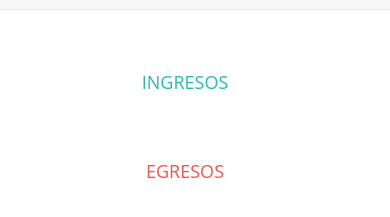
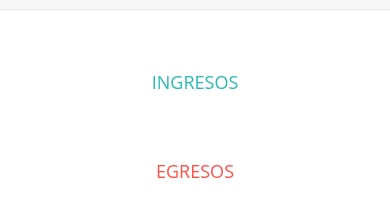
Before and after one commit to ArielAlonso97/JavaScript_1_ProyectoFianl, a plain HTML site: page index.html in a window 390 px wide. Shown: the part 453-670 px from the top of the page. Drawn offline with nearby package versions, Linux system fonts and the light colour scheme.

Commit message:
ajustes responsivos

```diff
--- a/css/estilos.css
+++ b/css/estilos.css
@@ -269,8 +269,18 @@ h2 {
 
 
     .egreso{
+        width: 70%;
+
+        margin-left:15% ;
+        margin-right:15% ;
         margin-top: 50px;
         margin-bottom: 50px;
+    }
+    .ingreso{
+        width: 70%;
+
+        margin-left:15% ;
+        margin-right:15% ;
     }
     .cabecero{
         height: 300px;
```
